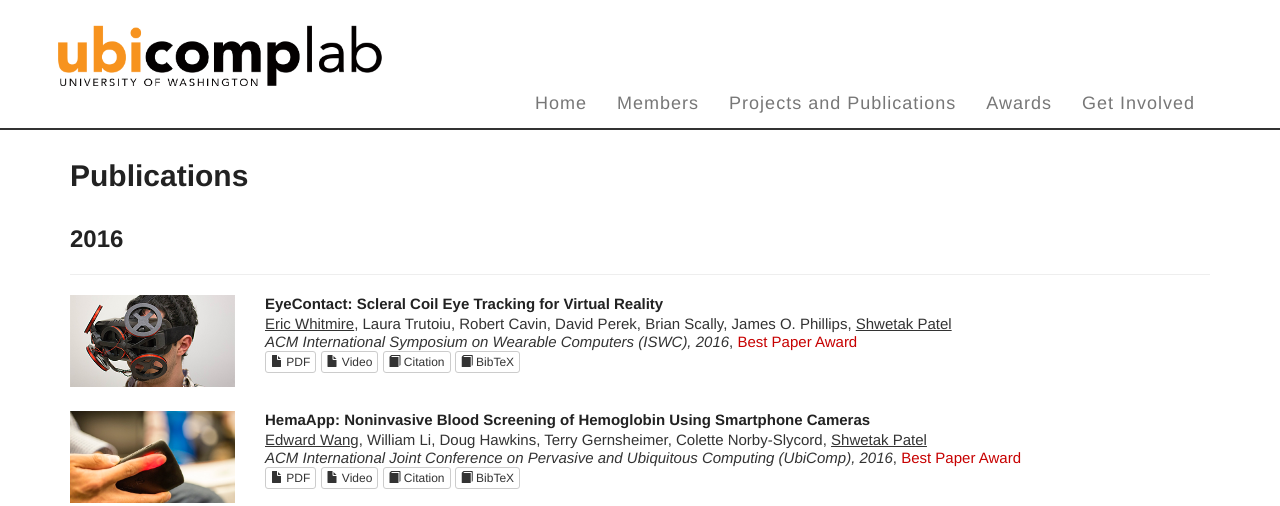
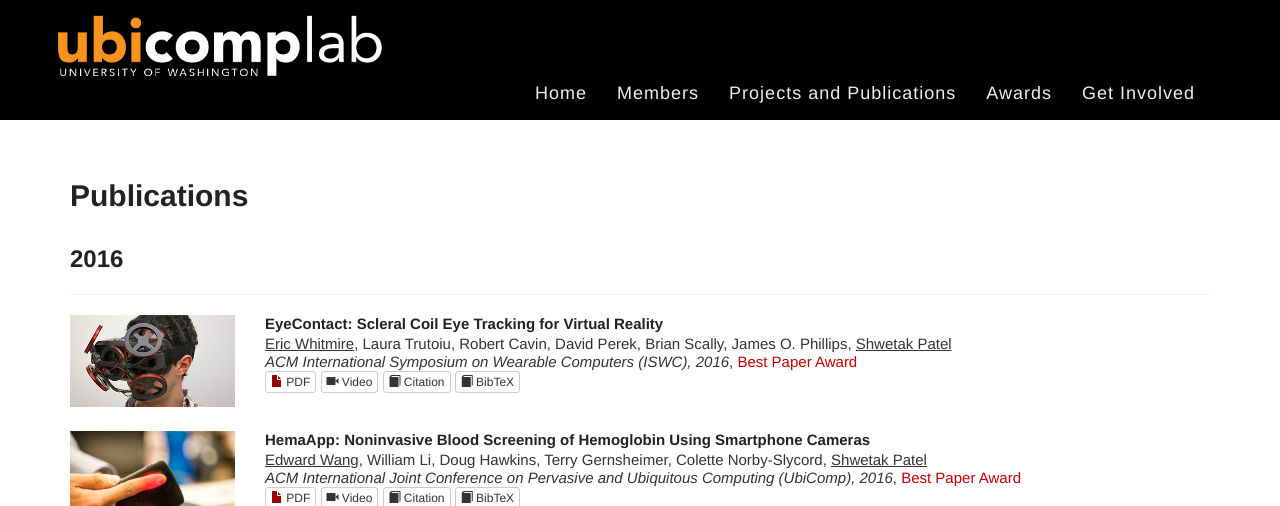
Before and after one commit to ubicomplab/ubicomplab.github.io, a Jekyll site: the page built from publications/index.html, in a window 1280 px wide. Shown: the top 506 px of the page. Built offline with Jekyll 4.4.1, drawn with Linux system fonts in a browser that asks for light colours; some web fonts are replaced; grey boxes are pictures that could not be loaded.

Commit message:
black theme

```diff
--- a/_layouts/default.html
+++ b/_layouts/default.html
@@ -26,7 +26,7 @@
 
     <script>
       function fixNavbar() {
-        if ($(this).scrollTop() > 78 && $(window).width() >= 768) {
+        if ($(this).scrollTop() > 68 && $(window).width() >= 768) {
           $("body").addClass("fix-nav");
           $(".navbar").addClass("navbar-fixed-top");
           $(".navbar").removeClass("navbar-static-top");
@@ -58,7 +58,7 @@
             <span class="icon-bar"></span>
             <span class="icon-bar"></span>
           </button>
-          <a class="navbar-brand" href="{{ site.baseurl }}/"><img src="{{ site.baseurl }}/images/ubicomplab_black.png"></a>
+          <a class="navbar-brand" href="{{ site.baseurl }}/"><img src="{{ site.baseurl }}/images/ubicomplab_white.png"></a>
         </div>
 
         <!-- Collect the nav links, forms, and other content for toggling -->
--- a/_layouts/publication.html
+++ b/_layouts/publication.html
@@ -11,7 +11,7 @@
         <span class="glyphicon glyphicon-file" aria-hidden="true"></span> PDF
       </a>
       {% if page.video.size > 0 %}<a href="{{ page.video }}" class="btn btn-default btn-xs" aria-label="Video" target="_blank">
-        <span class="glyphicon glyphicon-file" aria-hidden="true"></span> Video
+        <span class="glyphicon glyphicon-facetime-video" aria-hidden="true"></span> Video
       </a> {% endif %}
       <button type="button" class="btn btn-default btn-xs" aria-label="Citation" data-toggle="modal" data-target="#{{page.title | slugify}}_citation">
         <span class="glyphicon glyphicon-book" aria-hidden="true"></span> Citation
--- a/_sass/_members.scss
+++ b/_sass/_members.scss
@@ -41,4 +41,7 @@
     text-decoration: none;
   }
 
+  :hover {
+
+  }
 }
--- a/_sass/_publications.scss
+++ b/_sass/_publications.scss
@@ -20,6 +20,9 @@
 
 .publication-badge {
   margin-bottom: 5px;
+  .glyphicon-file {
+    color: #980000;
+  }
 
   font-size: 15px;
   .publication-pic {
@@ -69,6 +72,11 @@
 }
 
 .publication {
+
+  .glyphicon-file {
+    color: #980000;
+  }
+
   h1 {
     margin-bottom: 0px;
   }
--- a/publications/index.html
+++ b/publications/index.html
@@ -33,7 +33,7 @@
         <span class="glyphicon glyphicon-file" aria-hidden="true"></span> PDF
       </a>
       {% if pub.video.size > 0 %}<a href="{{ pub.video }}" class="btn btn-default btn-xs" aria-label="Video" target="_blank">
-        <span class="glyphicon glyphicon-file" aria-hidden="true"></span> Video
+        <span class="glyphicon glyphicon-facetime-video" aria-hidden="true"></span> Video
       </a> {% endif %}
       <button type="button" class="btn btn-default btn-xs" aria-label="Citation" data-toggle="modal" data-target="#{{pub.title | slugify}}_citation">
         <span class="glyphicon glyphicon-book" aria-hidden="true"></span> Citation
--- a/style.scss
+++ b/style.scss
@@ -25,7 +25,7 @@
 }
 
 .fix-nav {
-  padding-top: 110px;
+  padding-top: 120px;
 }
 
 h1, h2, h3, h4, h5, h6 {
@@ -184,9 +184,12 @@
   .fix-nav & {
     visibility: visible;
   }
-  .navbar-brand {
-    .fix-nav & {
-      display: none;
+
+  @media (max-width: 991px){
+    .navbar-brand {
+      .fix-nav & {
+        display: none;
+      }
     }
   }
 }
@@ -203,9 +206,8 @@
   font-family: $avenir;
   font-size: 18px;
   line-height: 32px;
-  float: right;
-  background-color: white;
-  border-bottom: 2px solid $darkGray;
+  background-color: black;
+  border-bottom: 0px solid $darkGray;
   padding-top: 10px;
   padding-bottom: 10px;
   width: 100%;
@@ -243,6 +245,7 @@
         li {
           a {
             padding: 5px;
+            color: $lightGray;
           }
         }
       }
@@ -268,7 +271,12 @@
     height: auto;
     padding: 0px;
     img {
-      max-height: 80px;
+      height: 80px;
+      .fix-nav & {
+        @media (min-width: 992px){
+          height: 40px;
+        }
+      }
     }
   }
 }
```
Also changed, not shown: images/slider/poster_banner.png, images/ubicomplab_white.png (renamed from images/ubicomplab_uw.png).
